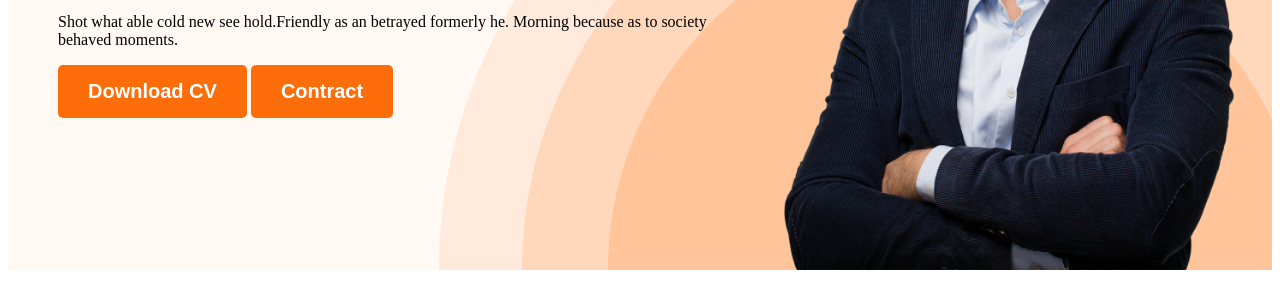
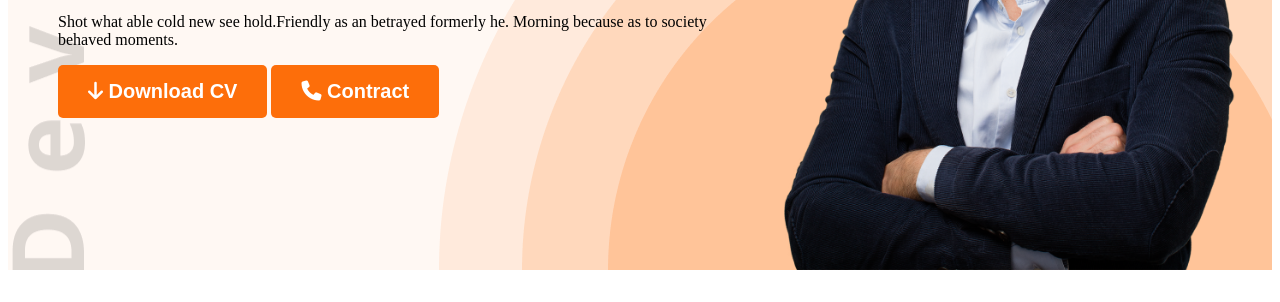
Before and after one commit to mehedip1/Portfolio1, a plain HTML site: page index.html in a window 1280 px wide. Shown: the part 498-800 px from the top of the page. Drawn offline with Linux system fonts and the light colour scheme.

Commit message:
font awesome icon add

```diff
--- a/index.html
+++ b/index.html
@@ -10,6 +10,8 @@
 
 
     <link rel="stylesheet" href="style/style.css">
+    <script src="https://kit.fontawesome.com/e11528b410.js" crossorigin="anonymous"></script>
+
 </head>
 <body>
     <header class="header">
@@ -27,8 +29,8 @@
         <h3 class="banner-text">Hi, I  am</h3>
         <h1 class="banner-title">Mary Hardy</h1>
         <p class="banner-p">Shot what able cold new see hold.Friendly as an betrayed formerly he. Morning because as to society behaved moments.</p>
-        <button class="btn-primary">Download CV</button>
-        <button class="btn-primary">Contract</button>
+        <button class="btn-primary"> <i class="fa-solid fa-arrow-down"></i> Download CV</button>
+        <button class="btn-primary"> <i class="fa-solid fa-phone"></i> Contract</button>
        </div>
        <img class="banner-pic" src="images/hardy.png" alt="">
 
@@ -175,7 +177,7 @@
 
      </div>
       <div class="download-cv">
-        <button class="btn-primary">
+        <button class="btn-primary"> <i class="fa-solid fa-arrow-down"></i>
           Download CV
         </button>
       </div>
--- a/style/style.css
+++ b/style/style.css
@@ -71,9 +71,9 @@ nav a {
 
 .header{
     background-color: #FFF8F3;
-    background-image: url('../images/header_bg.png');
+    background-image: url('../images/header_bg.png'), url('../images/developer.png');
     background-repeat: no-repeat;
-    background-position: bottom right;
+    background-position: bottom right, top left;
 }
 
 .banner{
```
